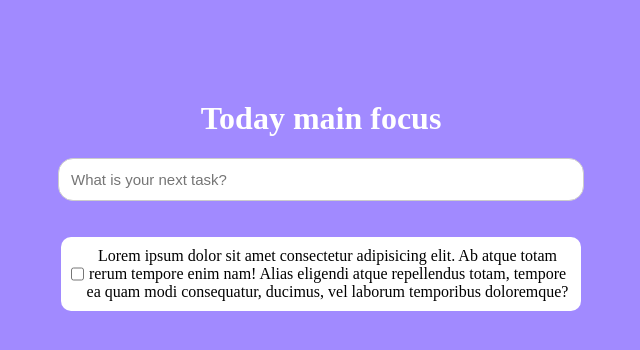
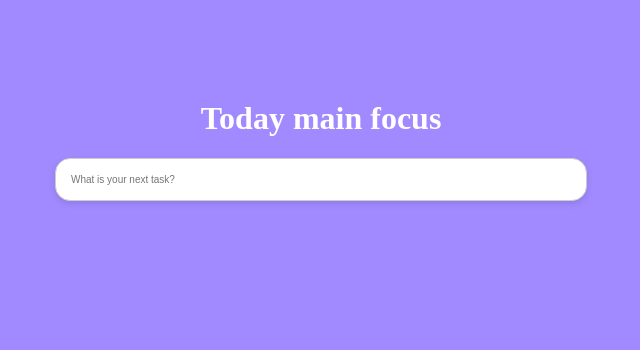
Before and after one commit to logangaabriel/to-do, a Next.js app: page / in a window 1280 px wide. Shown: the top 350 px of the page, without its empty margins (319-959 px from the left). Built offline with nearby package versions, Linux system fonts and the light colour scheme.

Commit message:
feat: cria componente Task List e adiciona opção de remover task

```diff
--- /dev/null
+++ b/src/app/components/TaskList/TaskList.tsx
@@ -0,0 +1,48 @@
+"use client";
+
+interface TaskListProps {
+  tasks: string[]
+  removeTask: (index: number) => void
+}
+
+export const TaskList = ({ tasks, removeTask }: TaskListProps) => {
+  return (
+    <ul style={{ listStyleType: 'none', padding: 0 }}>
+      {tasks.map((task, index) => (
+        <li
+          key={index}
+          style={{
+            backgroundColor: '#f0f0f5',
+            padding: '10px',
+            margin: '10px 0',
+            borderRadius: '10px',
+            width: '500px',
+            marginLeft: 'auto',
+            marginRight: 'auto',
+            display: 'flex',
+            justifyContent: 'space-between',
+            alignItems: 'center',
+            boxShadow: '0px 3px 6px rgba(0, 0, 0, 0.1)',
+            wordWrap: 'break-word',
+            wordBreak: 'break-word',
+          }}
+        >
+          <span>{task}</span>
+          <button
+            onClick={() => removeTask(index)}
+            style={{
+              backgroundColor: '#ff4d4d',
+              color: '#fff',
+              border: 'none',
+              borderRadius: '5px',
+              cursor: 'pointer',
+              padding: '5px 10px',
+            }}
+          >
+            Remove
+          </button>
+        </li>
+      ))}
+    </ul>
+  );
+};
--- a/src/app/page.tsx
+++ b/src/app/page.tsx
@@ -1,13 +1,22 @@
-"use client";
-import { useState } from "react";
+"use client"
+import { useState } from "react"
+import { TaskList } from "./components/TaskList/TaskList"
 
 export default function Home() {
-  const [taskInput, setTaskInput] = useState('')
+  const [taskInput, setTaskInput] = useState('');
+  const [tasks, setTasks] = useState<string[]>([]);
 
   const handleKeyDown = (evento: React.KeyboardEvent) => {
-    if (evento.key === 'Enter') {
+    if (evento.key === 'Enter' && taskInput.trim() !== '') {
+      setTasks([...tasks, taskInput]);
+      setTaskInput('');
+    }
+  };
 
-    }
+  const removeTask = (index: number) => {
+    const newTasks = [...tasks];
+    newTasks.splice(index, 1);
+    setTasks(newTasks);
   };
 
   return (
@@ -22,37 +31,18 @@ export default function Home() {
           value={taskInput}
           onChange={(e) => setTaskInput(e.target.value)}
           style={{
-            padding: '12px',
+            padding: '15px',
             width: '500px',
-            fontSize: '15px',
+            fontSize: '10px',
             borderRadius: '15px',
             border: '1px solid #ccc',
-            marginBottom: '20px'
+            boxShadow: '0px 3px 6px rgba(0, 0, 0, 0.1)',
+            marginBottom: '20px',
           }}
         />
       </div>
 
-      <ul style={{ listStyleType: 'none', padding: 0 }}>
-        <li
-          style={{
-            backgroundColor: '#fff',
-            padding: '10px',
-            margin: '10px 0',
-            borderRadius: '10px',
-            width: '500px',
-            marginLeft: 'auto',
-            marginRight: 'auto',
-            display: 'flex'
-
-          }}>
-               <input
-              type="checkbox"
-              style={{ marginRight: '10px', margin: '0px auto' }}
-            />
-          Lorem ipsum dolor sit amet consectetur adipisicing elit. Ab atque totam rerum tempore enim nam!
-          Alias eligendi atque repellendus totam, tempore ea quam modi consequatur, ducimus, vel laborum temporibus doloremque?
-        </li>
-      </ul>
+      <TaskList tasks={tasks} removeTask={removeTask} />
     </div>
   );
 }
```
Also changed, not shown: src/app/components/NewText/NewText.tsx (deleted, +0 -12 lines).
